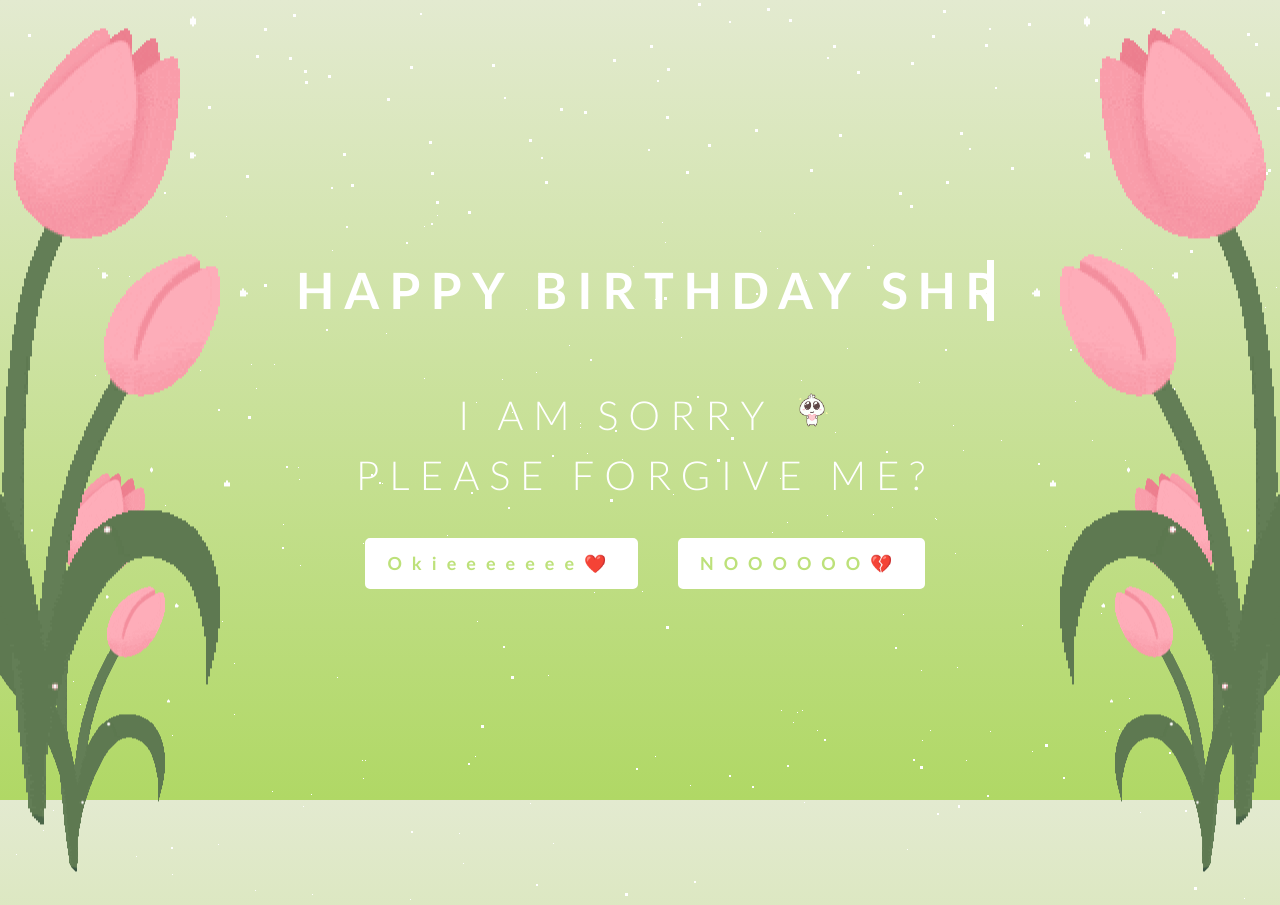
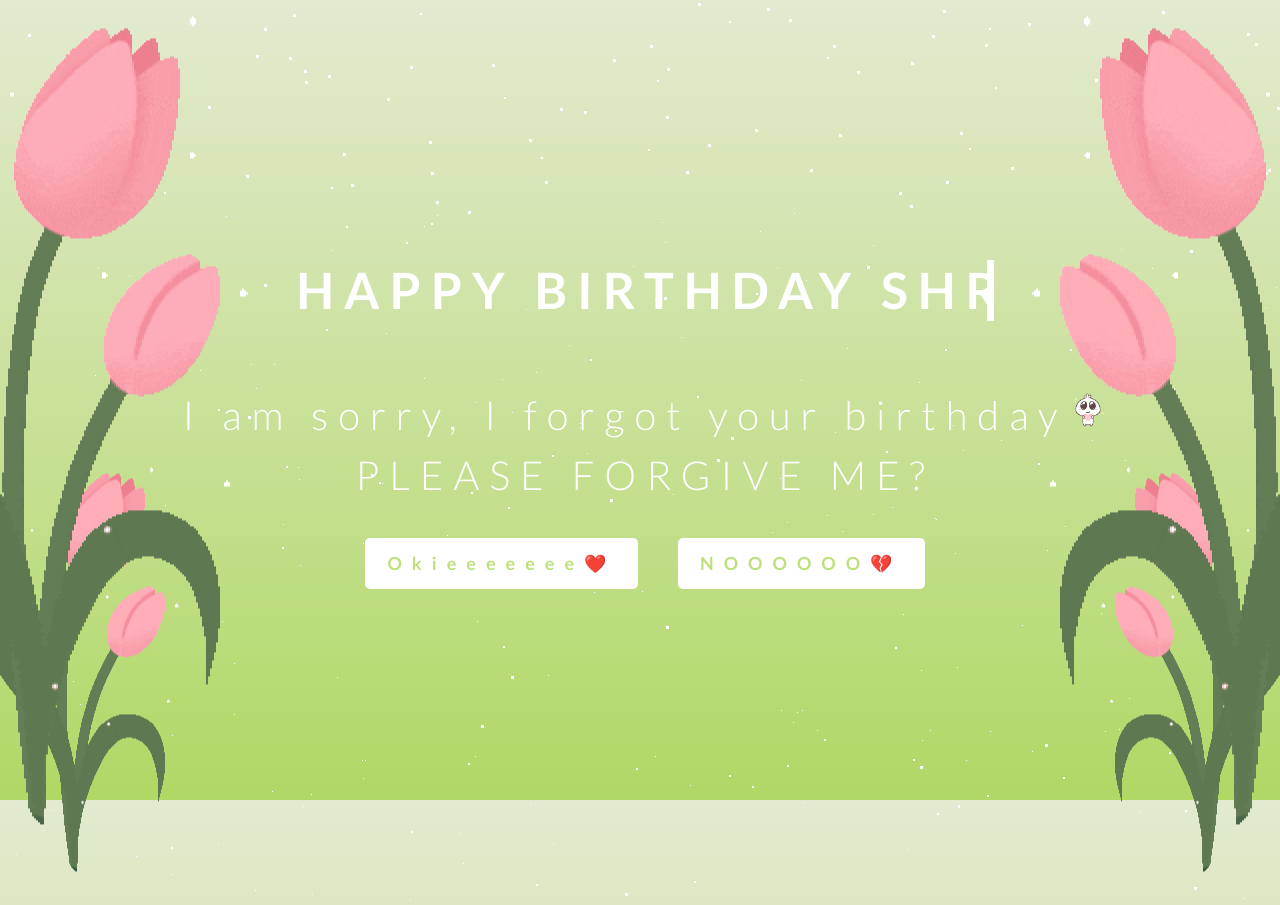
Before and after one commit to snahaya/birthday, a plain HTML site: page index.html in a window 1280 px wide. Shown: the top 905 px of the page. Drawn offline with Linux system fonts and the light colour scheme.

Commit message:
Update index.html

```diff
--- a/index.html
+++ b/index.html
@@ -39,7 +39,7 @@
             </div>
             <br>
             <span class="text-with-gif">
-                I AM SORRY <img src="giphy.gif" alt="GIF" class="gif-image">
+                I am sorry, I forgot your birthday<img src="giphy.gif" alt="GIF" class="gif-image">
             </span>
             <br>
             <span>PLEASE FORGIVE ME?</span>
```
